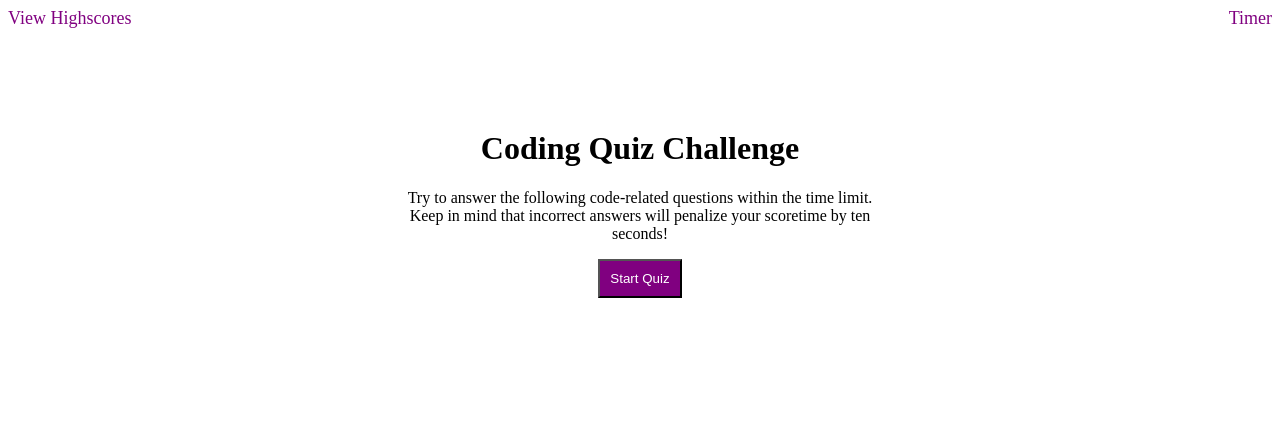
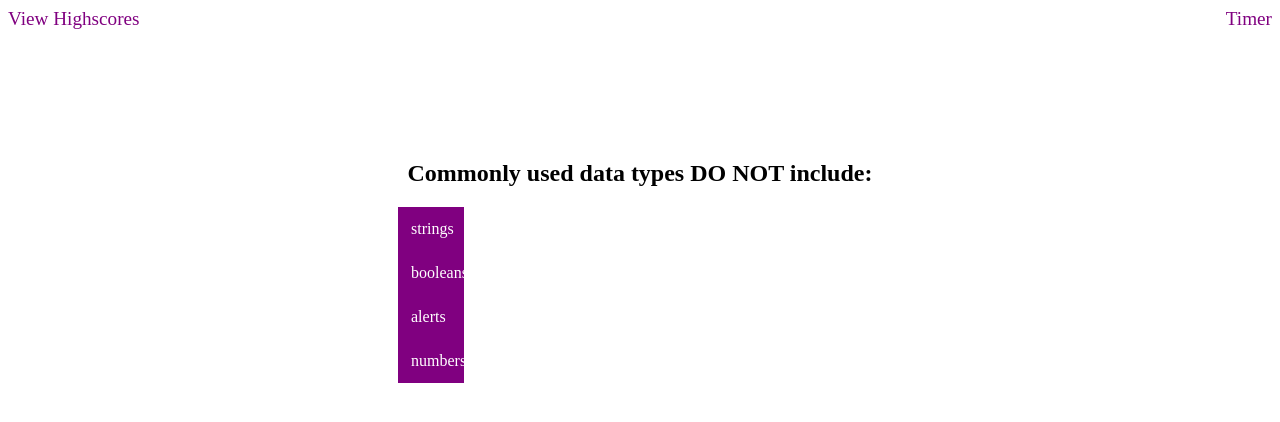
Before and after one commit to EliaMart/codeQuiz, a plain HTML site: page index.html in a window 1280 px wide. Both pictures are taken after a click on the button "Start Quiz". Drawn offline with Linux system fonts and the light colour scheme.

Commit message:
css, js, html changes to make interactive quiz

```diff
--- a/assets/css/style.css
+++ b/assets/css/style.css
@@ -4,12 +4,30 @@
 
   header {
       color: purple;
-      font-size: large;
+      font-size: larger;
       display: inline;
       justify-content: space-between;
       display: flex;
 
   }
+
+h1 {
+    font-weight: bold;
+}
+
+  #question-Card {
+      display: none;
+
+  }
+
+.question-Card {
+    text-align: center;
+    margin-left: 200px;
+    margin-right: 200px;
+    padding: 10px;
+    display: block;
+    margin-top: 100px;
+}
 
   .quiz-Card {
       border-radius: 50px;
@@ -20,10 +38,27 @@
       width: 40vw;
   }
 
+.answer {
+    border: solid purple;
+    background-color: purple;
+    display: block;
+    margin-left: 180px;
+    margin-right: 600px;
+    text-align: left;
+    color: white;
+    padding: 10px;
+    padding-right: 50px;
+
+}
+
   .start-Button {
       color: white;
       background-color: purple;
-      padding: 10px;
+      padding: 20px;
+      border-top-left-radius: 25px;
+      border-top-right-radius: 25px;
+      border-bottom-left-radius: 25px;
+      border-bottom-right-radius: 25px;
   }
 
   .timer-Count {
--- a/assets/js/script.js
+++ b/assets/js/script.js
@@ -1,77 +1,75 @@
+// Code Quiz
+
+
+// Global Variables
 var startButton = document.querySelector(".start-Button")
 var quiz = document.querySelector(".quiz-Card")
 var timerElement = document.querySelector(".timer-Count")
 
 
-// questions, answers in variable
+var timer;
+var timerCount;
+// var correctCounter =
+// var wrongCounter =
+
+
+
+// questions, answers and correct answers in variable
 var questions =  [
 {
-    question1: "Commonly used data types DO NOT include:",
-    answers: {
-        a: "strings",
-        b:"booleans",
-        c:"alerts",
-        d:"numbers"
-    },
-    correctAnswer: "c"
+    question: "Commonly used data types DO NOT include:",
+    answers: [
+        "strings",
+        "booleans",
+        "alerts",
+        "numbers"
+    ],
+    correctAnswer: "alerts"
 },
 {
-    question2: "The condition in an if / else statement is enclosed within ___.",
-    answers:{
-        a: "quotes",
-        b: "curley brackets",
-        c:"parenthesis",
-        d:"square brackets"},
-    correctAnswer: "b"
+    question: "The condition in an if / else statement is enclosed within ___.",
+    answers:[
+        "quotes",
+        "curley brackets",
+        "parenthesis",
+        "square brackets"
+    ],
+    correctAnswer: "parenthesis"
 },
 {
-    question3:"Arrays in Javascript can be used to store ___.",
-    answers: {
-        a:"numbers and strings",
-        b: "other arrays",
-        c:"booleans",
-        d:"all of the above"},
-    correctAnswer: "d"
+    question:"Arrays in Javascript can be used to store ___.",
+    answers: [
+        "numbers and strings",
+        "other arrays",
+        "booleans",
+        "all of the above"
+    ],
+    correctAnswer: "all of the above"
 },
 {
-    question4: "A very useful tool used during development and debugging for printing content to the debugger is:",
-    answers: {
-        a:"JavaScript",
-        b:"terminal/bash",
-        c:"for loops",
-        d:"console.log"},
-    correctAnswer: "d"
+    question: "A very useful tool used during development and debugging for printing content to the debugger is:",
+    answers: [
+        "JavaScript",
+        "terminal/bash",
+        "for loops",
+        "console.log"
+    ],
+    correctAnswer: "consoloe.log"
 },
 ];
 
-var timer;
-var timerCount;
-var startGame = true;
 
+// Function that starts game
 
 function startQuiz () {
-    startGame = true;
+    document.getElementById("quiz-Card").style.display = "none";
+    document.getElementById("question-Card").style.display = "block";
     timerCount = 75;
-};
+    index= 0;
 
-function endQuiz () {
+    loadQuestion(index)
 
 };
-
-function winQuiz () {
-
-};
-
-
-function resetQuiz() {
-
-}
-
-function storedAnswers() {
-    localStorage.setItem("",)
-
-}
-// goBack.addEventlistener()
 
 function startTimer() {
   timer = setInterval(function() {
@@ -82,7 +80,7 @@ function storedAnswers() {
       if (winQuiz && timerCount > 0) {
         // Clears interval and stops timer
         clearInterval(timer);
-          quizOver();
+        endQuiz();
       }
     }
     // Tests if time has run out
@@ -90,12 +88,56 @@ function storedAnswers() {
       clearInterval(timer);
       endQuiz();
     }
+
   }, 1000);
 }
 
-startQuiz();
+function loadQuestion(index) {
+  document.getElementById("questionText").innerHTML = questions[index]["question"]
+  document.getElementById("option-1").innerHTML = questions[index]["answers"][0]
+  document.getElementById("option-2").innerHTML = questions[index]["answers"][1]
+  document.getElementById("option-3").innerHTML = questions[index]["answers"][2]
+  document.getElementById("option-4").innerHTML = questions[index]["answers"][3]
+}
 
-startButton.addEventlistener("click", startQuiz)
+function answerQuestion (event) {
+  var answered = event.target.innerHTML
+  if (answered === questions[index]["correctAnswer"]) {
+    timerCount += 10
+ } else {
+   timerCount -= 15
+  }
+  index +=1
+  if (index <= 4) {
+    loadQuestion(index)
+  }
+
+
+}
+
+function endQuiz () {
+
+
+};
+
+function setCorrect() {
+  //  .textContent = ;
+    localStorage.setItem("correctCount", correctCounter);
+
+}
+
+
+function storedAnswers() {
+    localStorage.setItem("",)
+
+
+}
+// goBack.addEventlistener()
+
+  startButton.addEventListener("click", startQuiz)
+// startQuiz();
+
+
 
 
 // if answer = true
--- a/index.html
+++ b/index.html
@@ -14,12 +14,22 @@
     </header>
 
     <main>
-        <div class="quiz-Card">
+        <div id="quiz-Card" class="quiz-Card">
             <h1>Coding Quiz Challenge</h1>
             <p>Try to answer the following code-related questions within the time limit. Keep in mind that incorrect answers will penalize your scoretime by ten seconds!</p>
             <button class="start-Button">Start Quiz</button>
+        </div>
 
+
+        <div id="question-Card" class="question-Card">
+            <h2 id="questionText"></h2>
+            <span id="option-1" class="answer"></span>
+            <span id="option-2" class="answer"></span>
+            <span id="option-3" class="answer"></span>
+            <span id="option-4" class="answer"></span>
         </div>
+
+        <div></div>
 
 
     </main>
```
Also changed, not shown: 1 other file. Lines whose indentation alone changed are shown as unchanged.
